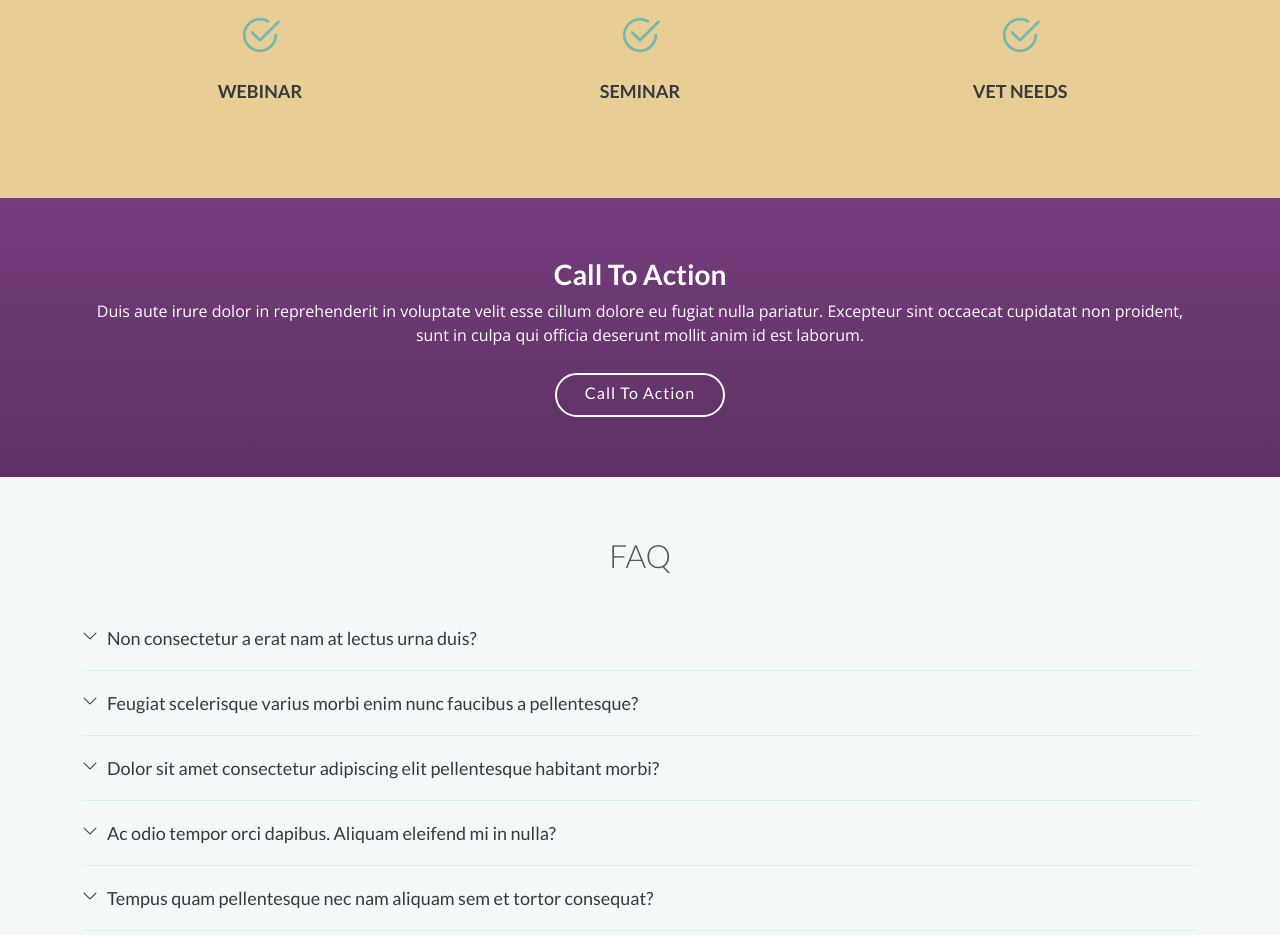
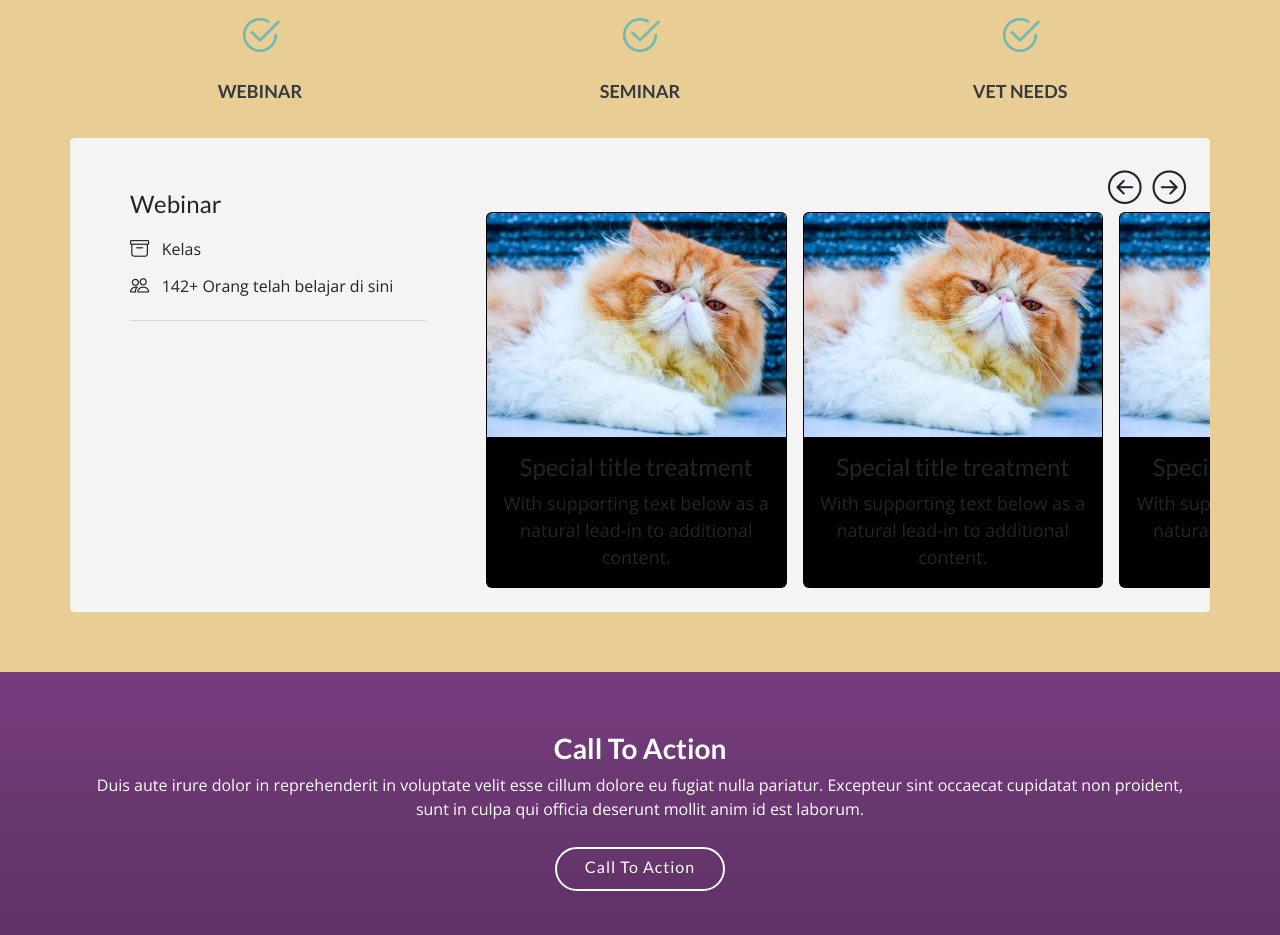
Before and after one commit to bruhmoments/vetavora.id, a plain HTML site: page index.html in a window 1280 px wide. Shown: the part 1320-2255 px from the top of the page. Drawn offline with nearby package versions, Linux system fonts and the light colour scheme.

Commit message:
Add slider Webinar

```diff
--- /dev/null
+++ b/assets/css/slider.css
@@ -0,0 +1,51 @@
+.slider{
+  margin: 0 12px;
+  height: 100%;
+  overflow: hidden;
+  position: relative;
+}
+
+.slider .image-items{
+  height: 100%;
+}
+
+.slider .image-items .image{
+  height: 100%;
+}
+
+.slider .image-items .image img{
+  height: 100%;
+  display: block;
+  width: 100%;
+  object-fit: cover;
+  border-radius: 5px 4px 0 0;
+}
+
+.arrowButton{
+  position: absolute !important;
+  top: 50% !important;
+  color: black !important;
+  width: 50px !important;
+  height: 50px !important;
+  border-radius: 50% !important;
+  background-color: white !important;
+  padding: 10px !important;
+}
+
+.arrowButton.left{
+  left: 0 !important;
+}
+
+.arrowButton.right{
+  right: 0 !important;
+}
+
+.arrowButton::after{
+  font-size: 20px !important;
+}
+
+@media only screen and (max-width:868px){
+  .slider{
+      margin: 0 20px;
+  }
+}
--- a/assets/css/style.css
+++ b/assets/css/style.css
@@ -82,6 +82,10 @@ section {
 
 .section-bg {
   background-color: #f2f9f8;
+}
+
+.section-bg-gray {
+  background-color: #f4f4f5
 }
 
 .section-bg-gold {
@@ -577,6 +581,7 @@ section {
 #about {
   padding-top: 15px !important;
 }
+
 /*--------------------------------------------------------------
 # Services
 --------------------------------------------------------------*/
--- a/index.html
+++ b/index.html
@@ -24,6 +24,7 @@
 
   <!-- Template Main CSS File -->
   <link href="assets/css/style.css" rel="stylesheet">
+  <link href="assets/css/slider.css" rel="stylesheet">
 </head>
 
 <body>
@@ -74,7 +75,7 @@
       <div class="container">
 
         <!-- Swiper -->
-        <div class="swiper mySwiper">
+        <div class="swiper tronSwiper">
           <div class="swiper-wrapper">
             <div class="swiper-slide">
                 <img src="assets/img/VetavoraSlide2.jpg"/>
@@ -160,7 +161,74 @@
             <!-- <p class="description">Duis aute irure dolor in reprehenderit in voluptate velit esse cillum dolore eu fugiat nulla pariatur</p> -->
           </div>
         </div>
+      </div>
+      <div class="container section-bg-gray py-4 rounded-1">
+        <div class="row">
+          <div class="col-md-4 ps-4 pt-4">
+            <div class="container">
+              <div class="row ps-4">
+                <div class="col-12 py-1"><h4>Webinar</h4></div>
+                <div class="col-12 py-1">
+                  <i class="bi bi-archive fw-bolder" style="font-size: 1.2rem;"></i>
+                  &nbsp; Kelas
+                </div>
+                <div class="col-12 py-1">
+                  <i class="bi bi-people fw-bolder" style="font-size: 1.2rem;"></i>
+                  &nbsp; 142+ Orang telah belajar di sini
+                </div>
+                <div class="col-12">
+                  <hr style="height:1px;border-width:0;color:gray;background-color:gray">
+                </div>
+              </div>
+            </div>
+          </div>
+          <div class="col-md-8">
+            <div class="container">
+              <div class="row">
+                <div class="col-10"></div>
+                <div class="col-2" style="text-align: right;">
+                  <span id="boot-icon" class="bi bi-arrow-left-circle webinar-prev" style="font-size:2.1rem; margin-right: .2em;"></span>
+                  <span id="boot-icon" class="bi bi-arrow-right-circle webinar-next" style="font-size:2.1rem;"></span>
+                </div>
+                <div id="webinar-swiper" class="col-12 slider mySwiper">
+                  <div class="image-items swiper-wrapper">
+                    <div class="card image swiper-slide">
+                      <img class="img-fluid" alt="" src="assets/img/portfolio/portfolio-10.jpg">
+                      <div class="card-body">
+                          <h4 class="card-title">Special title treatment</h4>
+                          <p class="card-text">With supporting text below as a natural lead-in to additional content.</p>
+                      </div>
+                    </div>
+                    <div class="card image swiper-slide">
+                      <img class="img-fluid" alt="" src="assets/img/portfolio/portfolio-10.jpg">
+                      <div class="card-body">
+                          <h4 class="card-title">Special title treatment</h4>
+                          <p class="card-text">With supporting text below as a natural lead-in to additional content.</p>
+                      </div>
+                    </div>
+                    <div class="card image swiper-slide">
+                      <img class="img-fluid" alt="" src="assets/img/portfolio/portfolio-10.jpg">
+                      <div class="card-body">
+                          <h4 class="card-title">Special title treatment</h4>
+                          <p class="card-text">With supporting text below as a natural lead-in to additional content.</p>
+                      </div>
+                    </div>
 
+                    <!-- <div class="image swiper-slide"><img src="assets/img/portfolio/portfolio-10.jpg" alt=""></div>
+                    <div class="image swiper-slide"><img src="assets/img/portfolio/portfolio-10.jpg" alt=""></div>
+                    <div class="image swiper-slide"><img src="assets/img/portfolio/portfolio-10.jpg" alt=""></div>
+                    <div class="image swiper-slide"><img src="assets/img/portfolio/portfolio-10.jpg" alt=""></div>
+                    <div class="image swiper-slide"><img src="assets/img/portfolio/portfolio-10.jpg" alt=""></div>
+                    <div class="image swiper-slide"><img src="assets/img/portfolio/portfolio-10.jpg" alt=""></div>
+                    <div class="image swiper-slide"><img src="assets/img/portfolio/portfolio-10.jpg" alt=""></div>
+                    <div class="image swiper-slide"><img src="assets/img/portfolio/portfolio-10.jpg" alt=""></div>
+                    <div class="image swiper-slide"><img src="assets/img/portfolio/portfolio-10.jpg" alt=""></div> -->
+                  </div>
+                </div>
+              </div>
+            </div>
+          </div>
+        </div>
       </div>
     </section><!-- End Services Section -->
 
@@ -429,12 +497,44 @@
 
 <!-- Initialize Swiper -->
 <script>
-  var swiper = new Swiper(".mySwiper", {
+  var swiper = new Swiper(".tronSwiper", {
     navigation: {
       nextEl: ".swiper-button-next",
       prevEl: ".swiper-button-prev",
     },
   });
+
+  var swiper = new Swiper("#webinar-swiper", {
+    slidesPerGroup: 1,
+    loop: false,
+    fade: true,
+    // grabCursor: true,
+    loopFillGroupWithBlank: true,
+    navigation: {
+      nextEl: ".webinar-next",
+      prevEl: ".webinar-prev",
+    },
+    breakpoints: {
+      500: {
+        slidesPerView: 1,
+        // spaceBetween: 20,
+        spaceBetween: 8,
+      },
+      // 868: {
+      //   slidesPerView: 2,
+      //   spaceBetween: 30,
+      // },
+      1000: {
+        slidesPerView: 2.3,
+        // spaceBetween: 30,
+        spaceBetween: 16,
+      },
+      // 1250: {
+      //   slidesPerView: 3,
+      //   spaceBetween: 30,
+      // },
+    },
+  });
 </script>
 
 </html>
```
